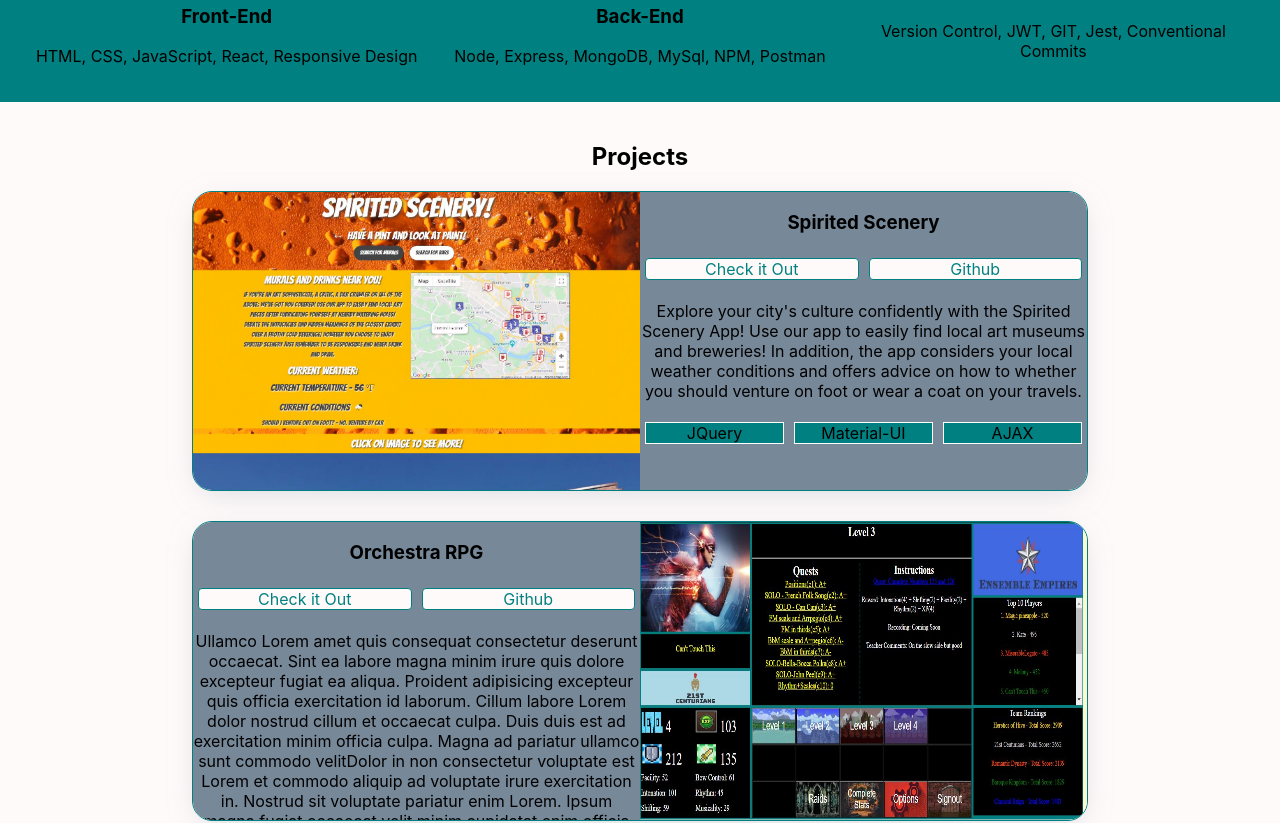
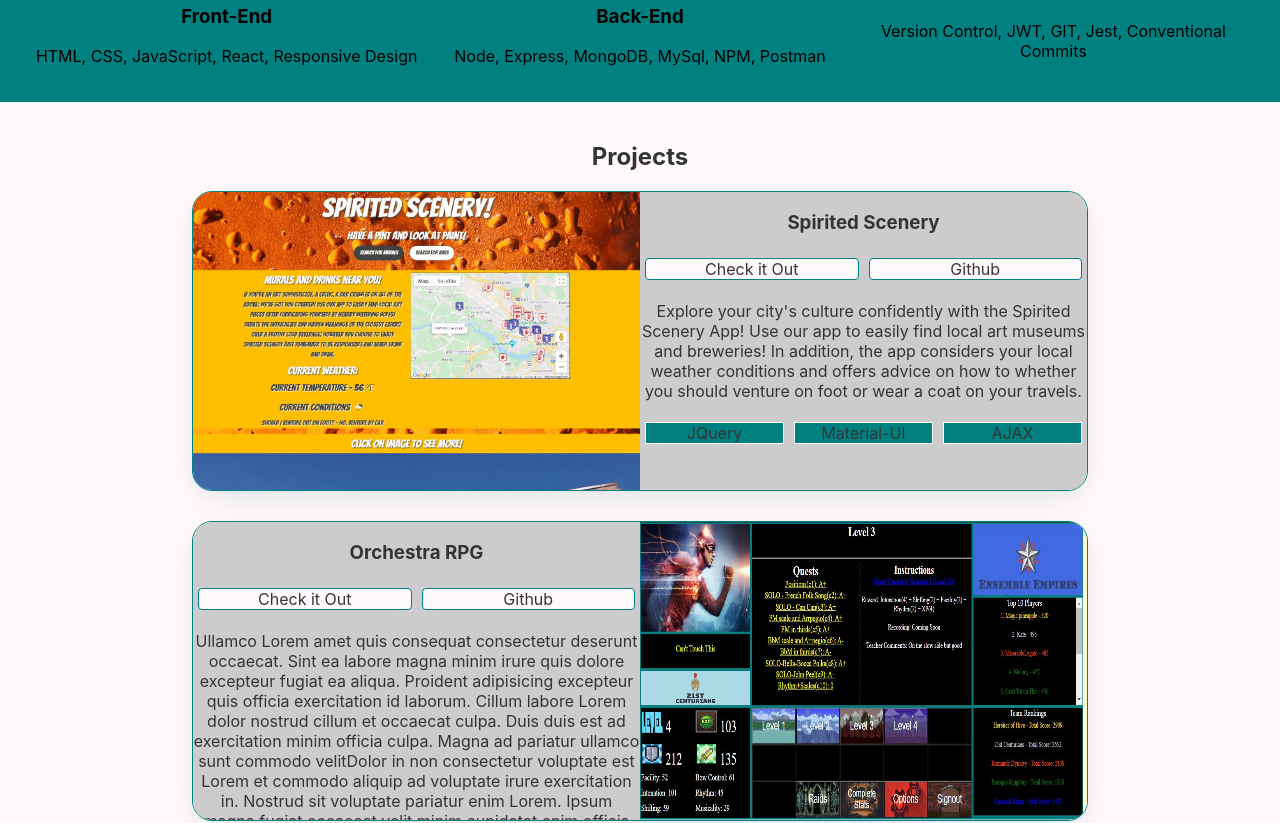
Before and after one commit to justinwilliamsrva/react-portfolio, a React (Create React App) app: page / in a window 1280 px wide. Shown: the part 728-1551 px from the top of the page. Built offline with nearby package versions, Linux system fonts and the light colour scheme.

Commit message:
feat!: changed colors

```diff
--- a/src/index.css
+++ b/src/index.css
@@ -166,7 +166,7 @@ code {
   background-color: var(--primary-bg-color);
 
   /* height: 500px; */
-  color: black;
+  color: var(--text-color);
   padding-bottom: 20px;
   position: relative;
 }
@@ -197,7 +197,7 @@ code {
 .card-right {
   flex: 1;
   text-align: center;
-  background-color: lightslategray;
+  background-color: #cccccc;
 }
 .project-image {
   height: 100%;
@@ -212,7 +212,7 @@ code {
   padding: 0;
 }
 .tech {
-  border: 1px white solid;
+  border: 1px solid var(--primary-bg-color);
   margin: 5px;
   background-color: var(--secondary-bg-color);
 }
@@ -225,22 +225,18 @@ code {
 }
 .project-link {
   background-color: var(--primary-bg-color);
-  color: var(--secondary-bg-color);
+  color: var(--text-color);
   border: 1px var(--secondary-bg-color) solid;
   border-radius: 4px;
-
+  text-decoration: none;
   margin: 5px;
 
   cursor: pointer;
 }
-.project-link {
-  text-decoration: none;
-  color: var(--secondary-bg-color);
-}
 
 .project-link:hover {
   background-color: var(--secondary-bg-color);
-  color: white;
+  color: var(--primary-bg-color);
 }
 
 /* MUSIC */
@@ -301,7 +297,7 @@ code {
   border-radius: 4px;
 }
 .text:hover {
-  background-color: var(--secondary-bg-color);
+  background-color: var(--text-color);
   color: white;
 }
 
@@ -309,10 +305,10 @@ code {
 
 #contact {
   background-color: var(--primary-bg-color);
-  color: white;
+  color: var(--text-color);
   position: relative;
 }
-#project {
+#contacts {
   position: absolute;
   top: -75px;
 }
@@ -322,15 +318,19 @@ select,
 textarea {
   width: 100%; /* Full width */
   padding: 12px; /* Some padding */
-  border: 1px solid #ccc; /* Gray border */
+  border: 1px solid var(--text-color); /* Gray border */
   border-radius: 4px; /* Rounded borders */
   box-sizing: border-box; /* Make sure that padding and width stays in place */
   margin-top: 6px; /* Add a top margin */
   margin-bottom: 16px; /* Bottom margin */
   resize: vertical; /* Allow the user to vertically resize the textarea (not horizontally) */
   font-family: "Times New Roman", Times, serif;
-  font-size: 12px;
+  font-size: 18px;
+  color: var(--text-color);
 }
+/* input:focus {
+  background-color: var(--secondary-bg-color);
+} */
 
 /* Style the submit button with a specific background color etc */
 button[type="submit"] {
@@ -346,7 +346,7 @@ button[type="submit"] {
 /* When moving the mouse over the submit button, add a darker green color */
 button[type="submit"]:hover {
   background-color: var(--secondary-bg-color);
-  color: white;
+  color: var(--primary-bg-color);
 }
 
 /* Add a background color and some padding around the form */
```
